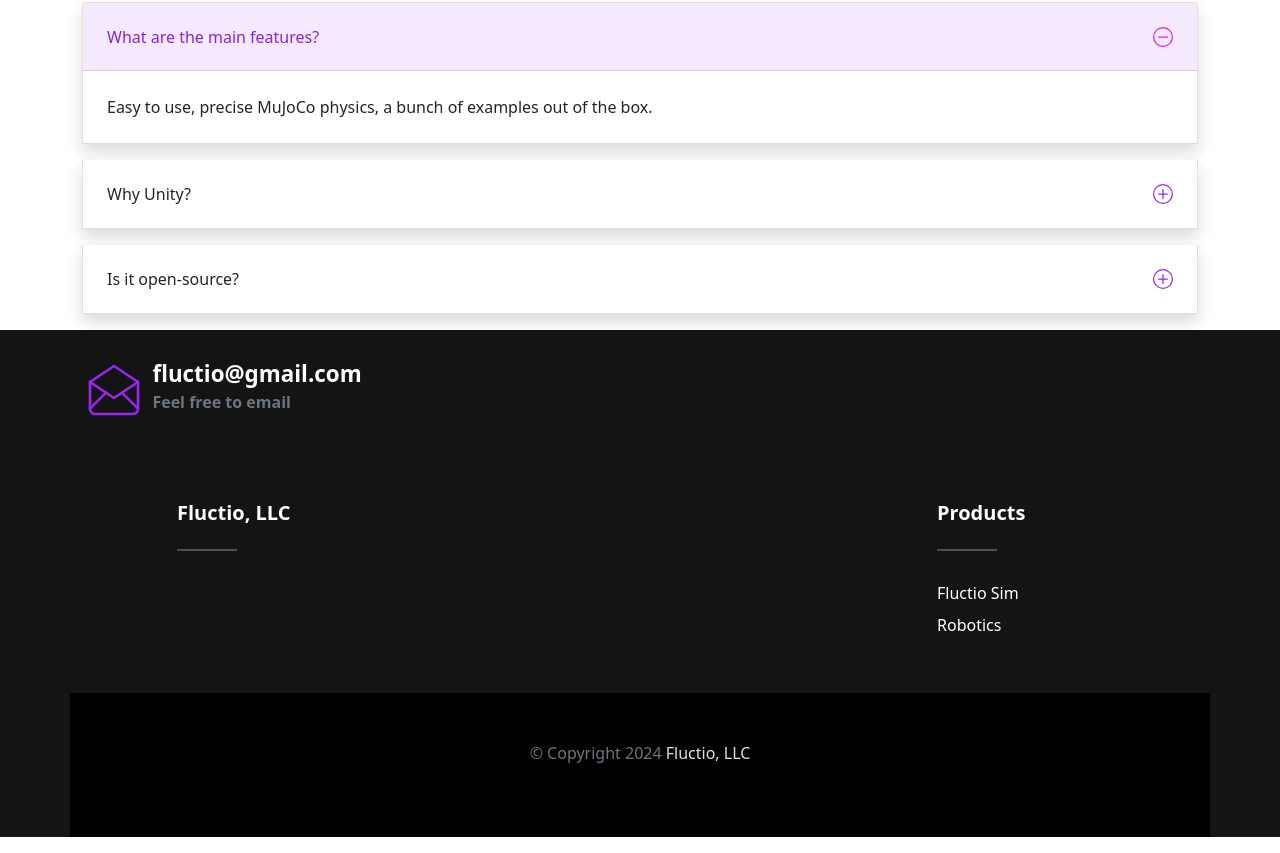
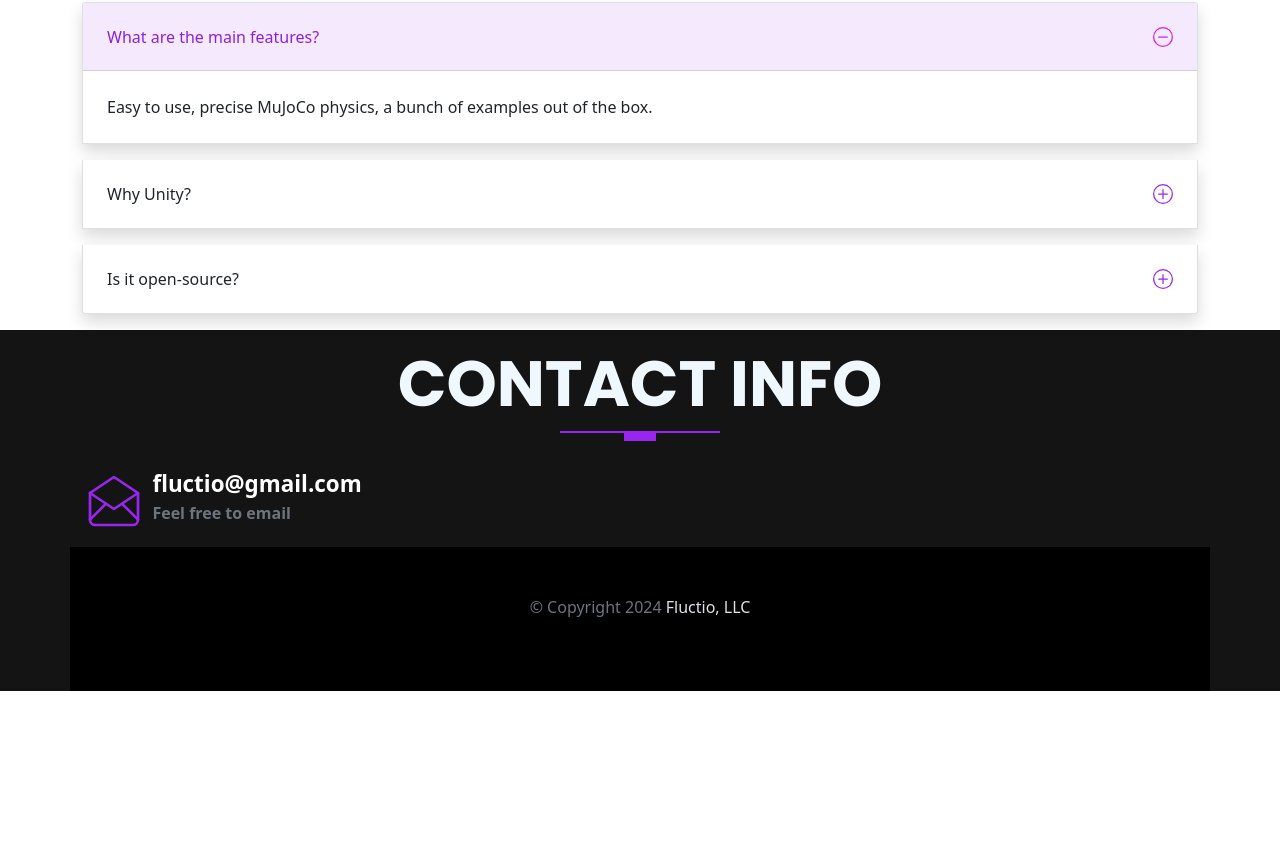
Before and after one commit to fluctio/fluctio.github.io, a plain HTML site: page index.html in a window 1280 px wide. Shown: the part 2439-3292 px from the top of the page. After the commit the page ends 3146 px from the top, so only its background shows below. Drawn offline with nearby package versions, Linux system fonts and the light colour scheme.

Commit message:
significant changes

```diff
--- a/index.html
+++ b/index.html
@@ -219,10 +219,14 @@
 
 
 <!-- ///////////////////////////////////////////////////////////////////////////////////////////
-                           SECTION 6 - THE FOOTER
+                           SECTION 6 - CONTACT
 ///////////////////////////////////////////////////////////////////////////////////////////////-->
 <footer class="footer" id="contact">
   <div class="container">
+    <div class="row text-center">
+      <h1 class="display-3 fw-bold text-uppercase" style="color: aliceblue;">Contact info</h1>
+      <div class="heading-line"></div>
+    </div>
     <div class="row">
       <!-- CONTENT FOR EMAIL  -->
       <div class="col-md-4 col-lg-4 contact-box pt-1 d-md-block d-lg-flex d-flex">
@@ -241,23 +245,7 @@
         </div>
       </div>
 
-  <!-- START THE CONTENT FOR THE CAMPANY INFO -->
-  <div class="container mt-5">
-    <div class="row text-white justify-content-center mt-3 pb-3">
-      <div class="col-12 col-sm-6 col-lg-6 mx-auto">
-        <h5 class="text-capitalize fw-bold">Fluctio, LLC</h5>
-        <hr class="bg-white d-inline-block mb-4" style="width: 60px; height: 2px;">
-      </div>
-      <div class="col-12 col-sm-6 col-lg-2 mb-4 mx-auto">
-        <h5 class="text-capitalize fw-bold">Products</h5>
-        <hr class="bg-white d-inline-block mb-4" style="width: 60px; height: 2px;">
-        <ul class="list-inline campany-list">
-          <li><a href="#">Fluctio Sim</a></li>
-          <li><a href="#">Robotics</a></li>
-        </ul>
-      </div>
-    </div>
-  </div>
+
 
   <!-- START THE COPYRIGHT INFO  -->
   <div class="footer-bottom pt-5 pb-5">
```
